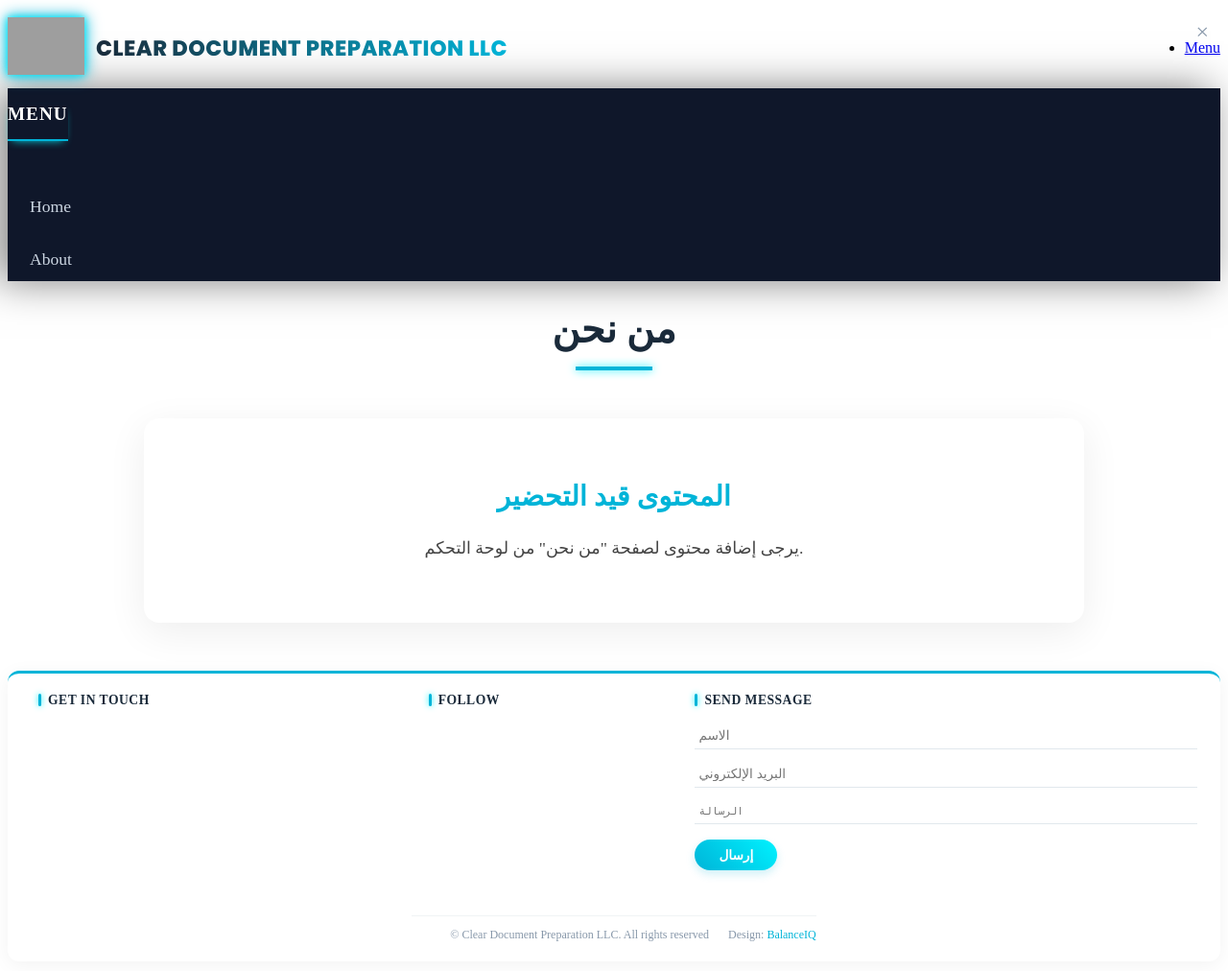
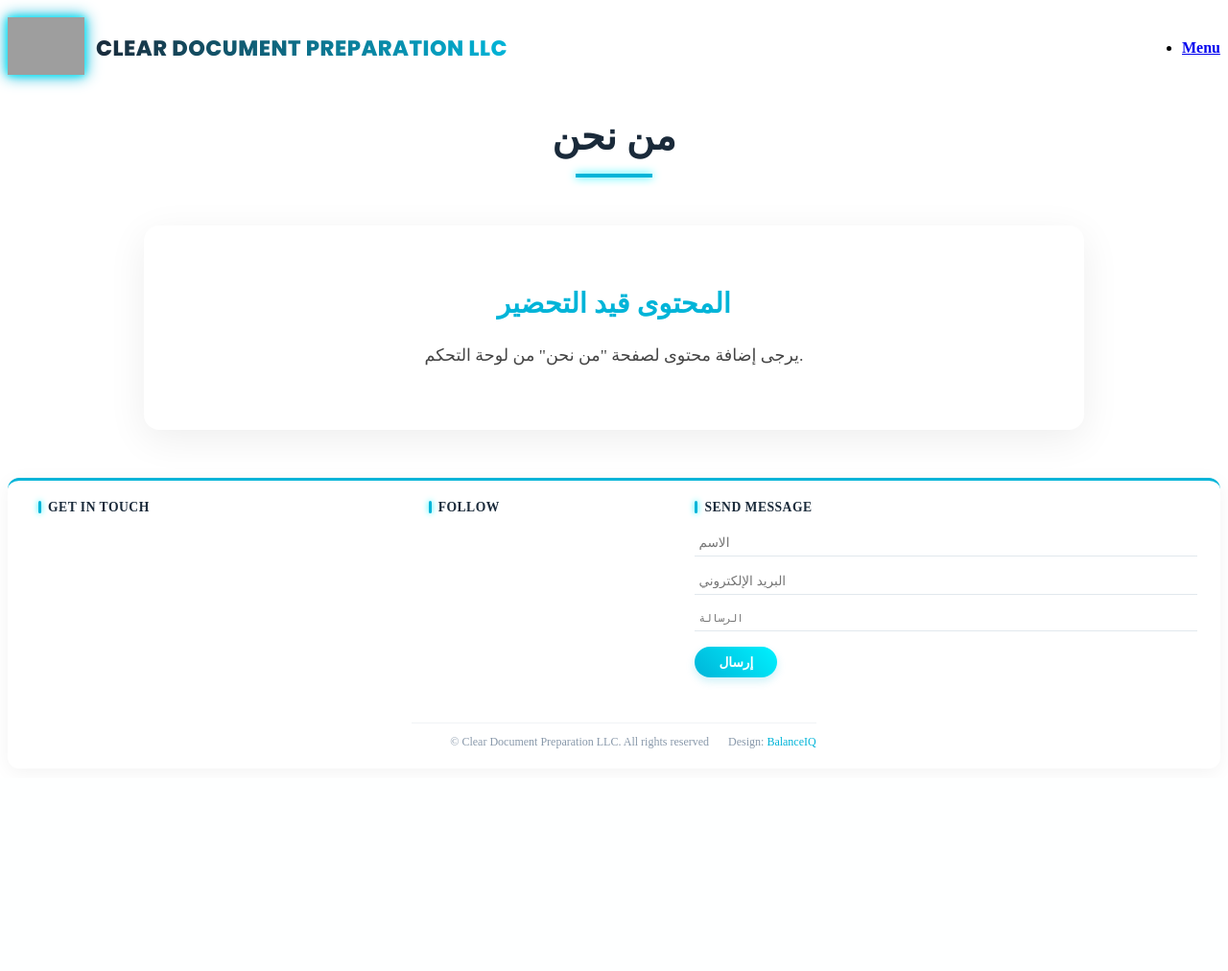
Before and after one commit to ahmadkh511/omarusa, a Django app: template omarusaapp/templates/omarusaapp/about.html in a window 1280 px wide. Shown: the whole page at 96% size. After the commit the page ends 780 px from the top, so only its background shows below. Run offline with Django 5.2, Linux system fonts and the light colour scheme; the template is opened without the code that fills it, so the values that code supplies are empty; some libraries are stand-ins or nearby versions; grey boxes are pictures that could not be loaded.

Commit message:
Implement independent slide-out menu

```diff
--- a/omarusaapp/templates/omarusaapp/partials/_navbar.html
+++ b/omarusaapp/templates/omarusaapp/partials/_navbar.html
@@ -4,7 +4,6 @@
     /* استدعاء خط Poppins العصري من جوجل */
     @import url('https://fonts.googleapis.com/css2?family=Poppins:wght@600;700;800&display=swap');
 
-    /* إزالة الهامش العلوي الكبير وتقليل المسافة */
     #header {
         padding-top: 10px !important;
         padding-bottom: 10px !important;
@@ -17,7 +16,6 @@
         justify-content: space-between;
     }
 
-    /* تكبير صورة الشعار */
     #header .logo .symbol img {
         height: 60px !important;
         width: auto !important;
@@ -43,7 +41,6 @@
         text-decoration: none;
     }
 
-    /* نمط اسم الشركة */
     #header .logo .title {
         font-family: 'Poppins', sans-serif !important;
         font-size: 1.4em !important;
@@ -67,14 +64,28 @@
     }
 
     /* ============================================
-       تصميم القائمة الجانبية (الجديد)
+       تصميم القائمة الجانبية (المنزلقة)
        ============================================ */
     #menu {
         background: #0f172a !important;
         box-shadow: -10px 0 40px rgba(0,0,0,0.5) !important;
+        position: fixed !important;
+        top: 0 !important;
+        left: -350px !important; /* مخفية افتراضياً */
+        width: 300px !important;
+        height: 100vh !important;
+        overflow-y: auto !important;
+        transition: left 0.3s ease !important;
+        z-index: 10002 !important;
     }
+    /* إظهار القائمة عند إضافة الكلاس للجسم */
+    body.menu-active #menu {
+        left: 0 !important;
+    }
+
     #menu .inner {
         padding: 40px 30px !important;
+        position: relative !important;
     }
     #menu h2 {
         color: #ffffff !important;
@@ -114,20 +125,37 @@
         box-shadow: 0 0 15px rgba(0, 242, 255, 0.1) !important;
     }
 
-    /* زر الإغلاق (Close) في القائمة */
-    #menu .close {
-        color: #8898aa !important;
-        transition: all 0.3s ease !important;
+    /* زر الإغلاق (X) في القائمة */
+    #menu .close-btn {
         position: absolute !important;
         top: 20px !important;
         right: 20px !important;
-        font-size: 1.5em !important;
+        color: #8898aa !important;
+        font-size: 2em !important;
         text-decoration: none !important;
         cursor: pointer;
+        transition: all 0.3s ease !important;
+        background: none;
+        border: none;
     }
-    #menu .close:hover {
+    #menu .close-btn:hover {
         color: #00f2ff !important;
         text-shadow: 0 0 8px #00b4d8 !important;
+    }
+
+    /* خلفية معتمة عند فتح القائمة */
+    .menu-overlay {
+        display: none;
+        position: fixed;
+        top: 0;
+        left: 0;
+        width: 100%;
+        height: 100%;
+        background: rgba(0,0,0,0.5);
+        z-index: 10001;
+    }
+    body.menu-active .menu-overlay {
+        display: block;
     }
 
     /* ============================================
@@ -167,12 +195,15 @@
         align-items: center;
         gap: 10px;
     }
+    .menu-toggle-btn {
+        cursor: pointer;
+        font-weight: 600;
+    }
 </style>
 
 <!-- Header -->
 <header id="header" style="display: block !important;">
     <div class="inner">
-        <!-- Logo -->
         <a href="{% url 'omarusaapp:index' %}" class="logo">
             <span class="symbol">
                 {% if site_settings.logo %}
@@ -184,9 +215,7 @@
             <span class="title">{% if site_settings %}{{ site_settings.company_name }}{% else %}Clear Document Preparation LLC{% endif %}</span>
         </a>
 
-        <!-- Nav with Language Switcher -->
         <div class="nav-links">
-            <!-- Language Switcher -->
             <div class="language-switcher">
                 {% for lang in languages %}
                     <a href="#"
@@ -198,54 +227,57 @@
                 {% endfor %}
             </div>
 
-            <!-- Menu Toggle -->
+            <!-- زر فتح القائمة -->
             <nav>
                 <ul>
-                    <li><a href="#menu">{{ site_settings.menu_title|default:"Menu" }}</a></li>
+                    <li><a href="#" class="menu-toggle-btn" onclick="toggleMenu()">{{ site_settings.menu_title|default:"Menu" }}</a></li>
                 </ul>
             </nav>
         </div>
     </div>
 </header>
 
-<!-- Menu (القائمة الجانبية) -->
+<!-- خلفية معتمة -->
+<div class="menu-overlay" onclick="toggleMenu()"></div>
+
+<!-- القائمة الجانبية -->
 <nav id="menu">
-    <a href="#menu" class="close">&times;</a>
+    <div class="inner">
+        <button class="close-btn" onclick="toggleMenu()">&times;</button>
         <h2>{{ site_settings.menu_title|default:"Menu" }}</h2>
         <ul>
-        <li><a href="{% url 'omarusaapp:index' %}">{{ site_settings.home_link|default:"Home" }}</a></li>
+            <li><a href="{% url 'omarusaapp:index' %}" onclick="toggleMenu()">{{ site_settings.home_link|default:"Home" }}</a></li>
             {% for service in menu_services %}
                 {% if service.slug %}
-                <li><a href="{% url 'omarusaapp:service_detail' slug=service.slug %}">{{ service.name }}</a></li>
+                    <li><a href="{% url 'omarusaapp:service_detail' slug=service.slug %}" onclick="toggleMenu()">{{ service.name }}</a></li>
                 {% endif %}
             {% endfor %}
-        <li><a href="{% url 'omarusaapp:about' %}">{{ site_settings.about_link|default:"About" }}</a></li>
+            <li><a href="{% url 'omarusaapp:about' %}" onclick="toggleMenu()">{{ site_settings.about_link|default:"About" }}</a></li>
         </ul>
+    </div>
 </nav>
 
-<!-- JavaScript لتبديل اللغة -->
+<script>
+function toggleMenu() {
+    document.body.classList.toggle('menu-active');
+}
+</script>
+
 <script>
 function switchLanguage(langCode) {
-    // الحصول على المسار الحالي
     var currentPath = window.location.pathname;
-
-    // الحصول على الخدمة الحالية (إذا كنا في صفحة خدمة)
     var serviceSlug = null;
     var match = currentPath.match(/\/service\/([^\/]+)\//);
     if (match) {
         serviceSlug = match[1];
     }
 
-    // إذا كنا في صفحة خدمة، نحتاج لإعادة التوجيه إلى الصفحة الرئيسية أولاً
-    // لأن slug العربي لن يعمل في اللغة الإنجليزية
     if (serviceSlug) {
-        // التوجيه إلى الصفحة الرئيسية باللغة الجديدة
         var newPath = '/' + langCode + '/';
         window.location.href = newPath;
         return;
     }
 
-    // إذا كنا في صفحة أخرى غير الخدمة، نغير اللغة فقط
     var form = document.createElement('form');
     form.method = 'POST';
     form.action = '/i18n/setlang/';
@@ -266,7 +298,6 @@ function switchLanguage(langCode) {
     form.submit();
 }
 
-// دالة لجلب CSRF token من الكوكيز
 function getCookie(name) {
     var cookieValue = null;
     if (document.cookie && document.cookie !== '') {
@@ -282,25 +313,3 @@ function getCookie(name) {
     return cookieValue;
 }
 </script>
-
-<!-- JavaScript إضافي لضمان عمل زر القائمة في بيئة الإنتاج -->
-<script>
-document.addEventListener('DOMContentLoaded', function() {
-    const body = document.body;
-    const menuLink = document.querySelector('header a[href="#menu"]');
-    const closeLink = document.querySelector('#menu .close');
-
-    if (menuLink) {
-        menuLink.addEventListener('click', function(e) {
-            e.preventDefault();
-            body.classList.toggle('is-menu-visible');
-        });
-    }
-    if (closeLink) {
-        closeLink.addEventListener('click', function(e) {
-            e.preventDefault();
-            body.classList.remove('is-menu-visible');
-        });
-    }
-});
-</script>
```
Lines whose indentation alone changed are shown as unchanged.
